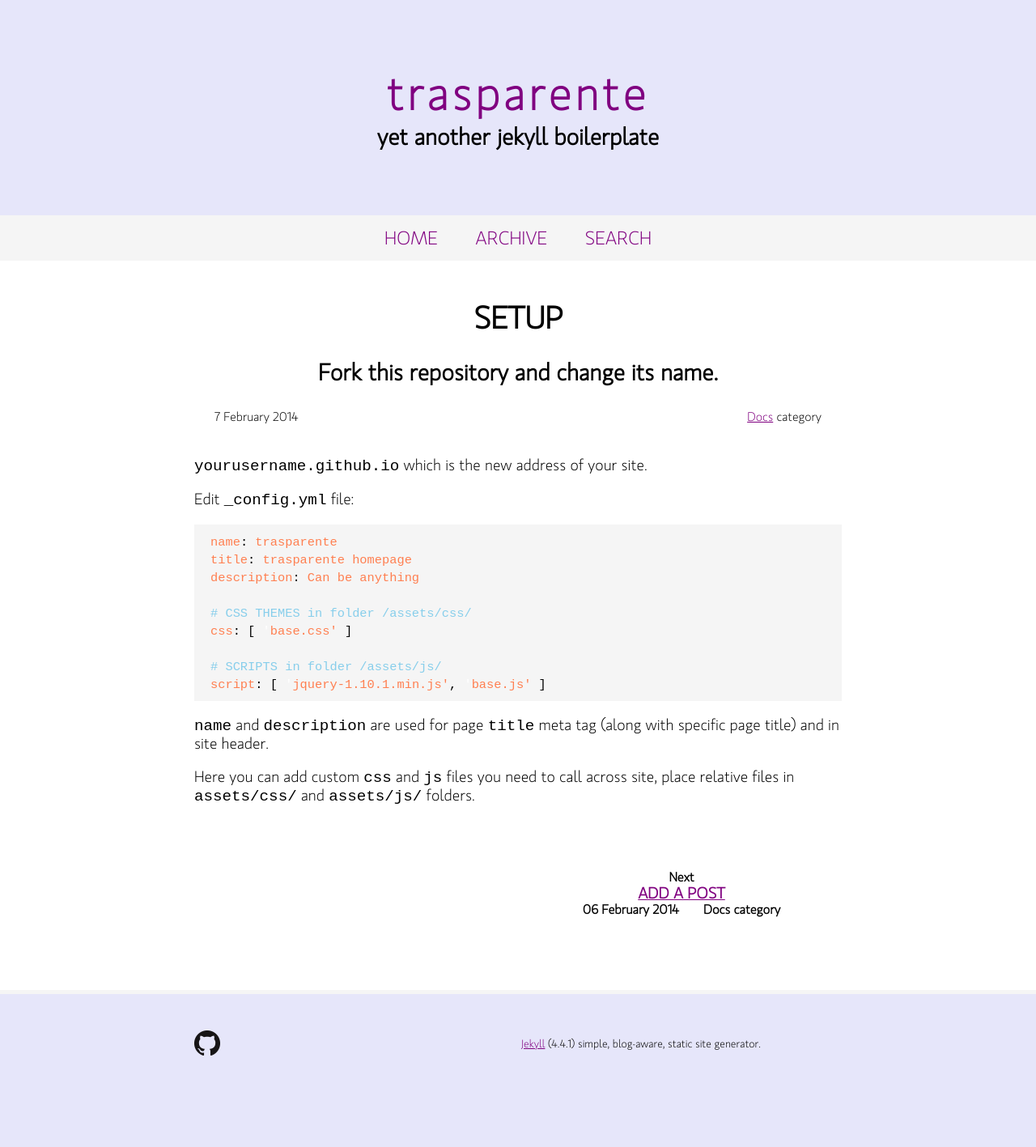
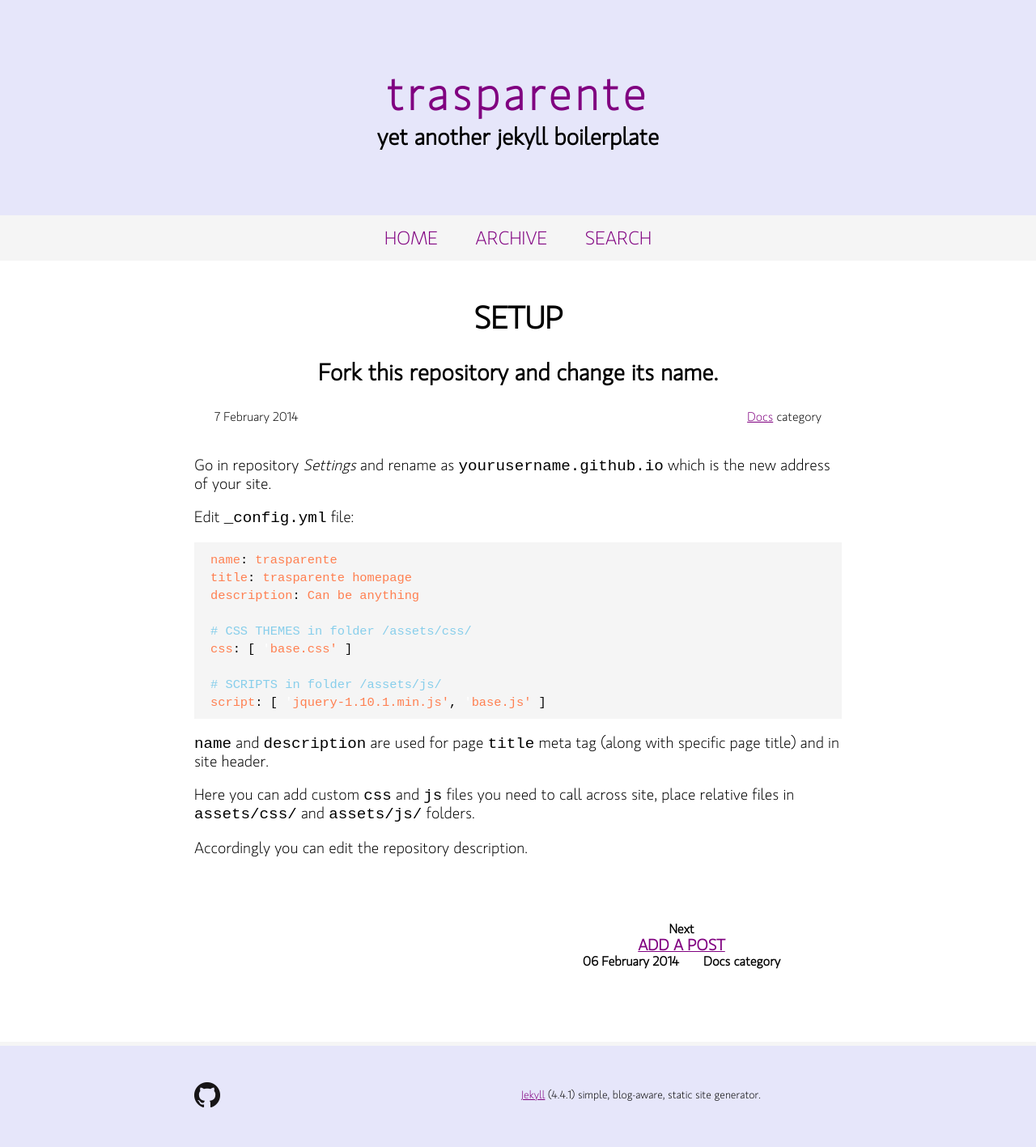
Before and after one commit to trasparente/trasparente.github.io, a Jekyll site: the page built from _posts/2014-02-07-setup.md, in a window 1280 px wide. Shown: the whole page at 81% size. Built offline with Jekyll 4.4.1, drawn with Linux system fonts in a browser that asks for light colours; Markdown is read by kramdown in place of the engine named in the settings; before the commit the page ends 1353 px from its top, so only the background shows below that.

Commit message:
working site

```diff
--- a/_posts/2014-02-07-setup.md
+++ b/_posts/2014-02-07-setup.md
@@ -6,7 +6,7 @@ category: Docs
 
 Fork this repository and change its name.
 
-`yourusername.github.io` which is the new address of your site.
+Go in repository *Settings* and rename as `yourusername.github.io` which is the new address of your site.
 
 Edit `_config.yml` file:
 
@@ -25,3 +25,5 @@ script: [ 'jquery-1.10.1.min.js', 'base.js' ]
 `name` and `description` are used for page `title` meta tag (along with specific page title) and in site header.
 
 Here you can add custom `css` and `js` files you need to call across site, place relative files in `assets/css/` and `assets/js/` folders.
+
+Accordingly you can edit the repository description.
```
